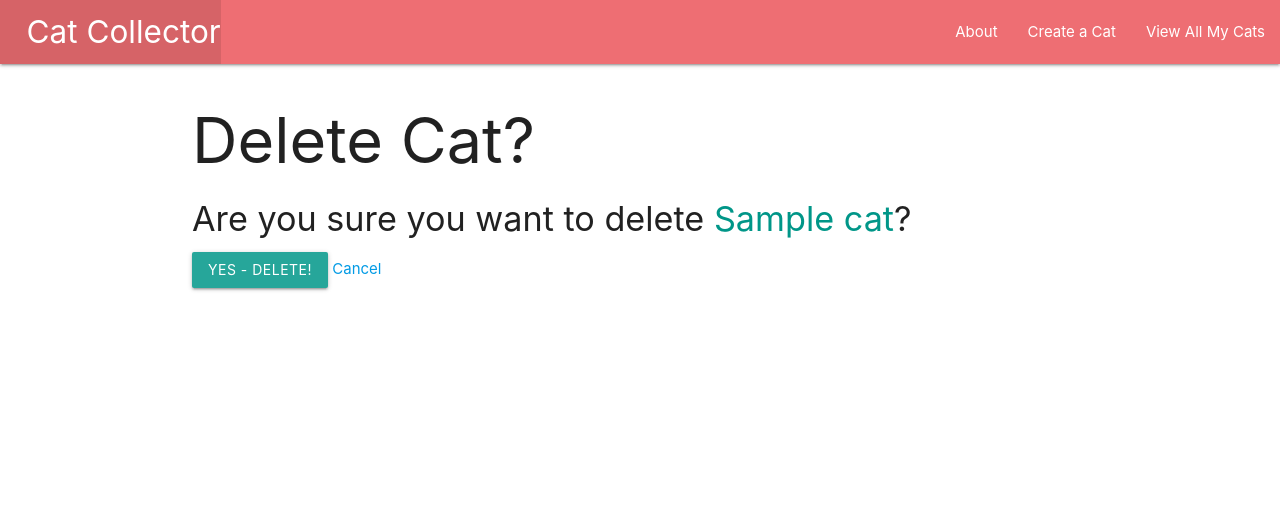
After one commit to AlexMcBex/catcollector-django, a Django app: page /cats/1/delete in a window 1280 px wide. The commit adds this page. Shown: the top 528 px of the page. Run offline with Django 4.2, Linux system fonts and the light colour scheme; tables that the repository leaves empty hold one stand-in row (values such as "Sample post").

Commit message:
can delete cats now

```diff
--- a/main_app/templates/cats/detail.html
+++ b/main_app/templates/cats/detail.html
@@ -14,5 +14,9 @@
         <p>Age: Kitten</p>
 {% endif %}
       </div>
+      <div class="card-action">
+        <a href="{% url 'cats_update' cat.id %}">Edit</a>
+        <a href="{% url 'cats_delete'  cat.id %}">Delete</a>
+      </div>
     </div>
 {% endblock %}
--- /dev/null
+++ b/main_app/templates/main_app/cat_confirm_delete.html
@@ -0,0 +1,12 @@
+{% extends 'base.html' %}
+{% block content %}
+    <h1> Delete Cat? </h1>
+    <h4>Are you sure you want to delete <span class="teal-text">{{ object.name }}</span>?</h4>
+
+    <form action="" method="POST">
+    {% csrf_token %}
+    <input type="submit" value="Yes - Delete!" class="btn">
+    <a href="{% url 'detail' cat.id %}">Cancel</a>
+  </form>
+
+{% endblock %}
--- a/main_app/templates/main_app/cat_form.html
+++ b/main_app/templates/main_app/cat_form.html
@@ -1,6 +1,12 @@
 {% extends 'base.html' %}
 {% block content %}
+
+  <!-- New if/else block -->
+  {% if object %}
+    <h1>Edit <span class="teal-text">{{object.name}}</span></h1>
+  {% else %}
     <h1>Add Cat</h1>
+  {% endif %}
     <!-- by leaving the action empty we allow the form to submit to the same url used to render the form itself -->
     <form action="" method="POST">
         <!--cross site token-->
--- a/main_app/urls.py
+++ b/main_app/urls.py
@@ -9,6 +9,8 @@ urlpatterns = [
     path('', views.home, name='home'),
     path('about/', views.about, name='about'),
     path('cats/', views.cats_index, name='index'),
-    path('cats/create', views.CatCreate.as_view(), name='cats_create'),
+    path('cats/create/', views.CatCreate.as_view(), name='cats_create'),
+    path('cats/<int:pk>/update', views.CatUpdate.as_view(), name='cats_update'),
+    path('cats/<int:pk>/delete', views.CatDelete.as_view(), name='cats_delete'),
     path('cats/<int:cat_id>', views.cats_detail, name='detail')
 ]
--- a/main_app/views.py
+++ b/main_app/views.py
@@ -1,6 +1,6 @@
 from django.shortcuts import render
 from .models import Cat
-from django.views.generic.edit import CreateView
+from django.views.generic.edit import CreateView, UpdateView, DeleteView
 
 #temporary cats for building templates
 # cats = [
@@ -32,3 +32,11 @@ class CatCreate(CreateView):
   fields= '__all__'
   # fields = ['name', 'breed', 'description', 'age']
   # success_url = '/cats/{cat_id}'
+
+class CatUpdate(UpdateView):
+  model = Cat
+  fields = ['breed', 'description', 'age']
+
+class CatDelete(DeleteView):
+  model = Cat
+  success_url = '/cats/'
```
